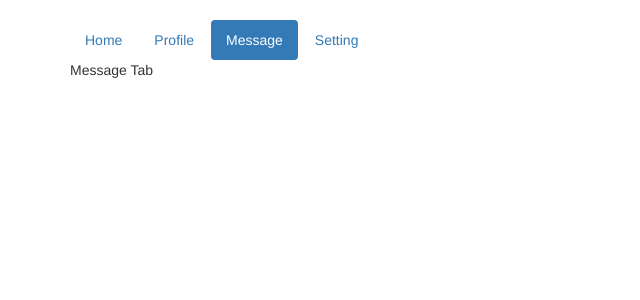
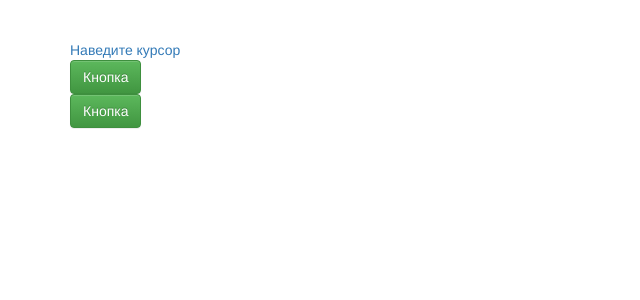
Before and after one commit to MADHAM19/my-fitapp, an Angular app: page / in a window 1280 px wide. Shown: the top 300 px of the page, without its empty margins (0-640 px from the left). Built offline with nearby package versions, Linux system fonts and the light colour scheme.

Commit message:
#14 - tooltip.js (всплывающие подсказки)

```diff
--- a/src/app/app.component.html
+++ b/src/app/app.component.html
@@ -39,17 +39,12 @@
 <!--<button type="button" class="btn btn-success">Регистрация</button>-->
 <!--</form>-->
 <!--</div>-->
+
+<br>
 <div class="container">
-  <ul class="nav nav-pills" role="tablist">
-    <li><a href="#home" role="pill" data-toggle="pill">Home</a></li>
-    <li><a href="#profile" role="pill" data-toggle="pill">Profile</a></li>
-    <li class="active"><a href="#message" role="pill" data-toggle="pill">Message</a></li>
-    <li><a href="#setting" role="pill" data-toggle="pill">Setting</a></li>
-  </ul>
-  <div class="tab-content">
-    <div role="tabpanel" class="tab-pane fade" id="home">Home Tab</div>
-    <div role="tabpanel" class="tab-pane fade" id="profile">Profile Tab</div>
-    <div role="tabpanel" class="tab-pane active fade in" id="message">Message Tab</div>
-    <div role="tabpanel" class="tab-pane fade" id="setting">Setting Tab</div>
-  </div>
+  <a href="#href" data-toggle="tooltip" title="Что-то не сработало">Наведите курсор</a>
+  <br>
+  <button data-toggle="tooltip" title="Кнопка" data-placement="left" class="btn btn-success">Кнопка</button>
+  <br>
+  <button data-toggle="tooltip" title="Кнопка" data-placement="right" class="btn btn-success">Кнопка</button>
 </div>
--- a/src/index.html
+++ b/src/index.html
@@ -8,11 +8,15 @@
   <meta name="viewport" content="width=device-width, initial-scale=1">
   <link rel="icon" type="image/x-icon" href="favicon.ico">
   <script src="https://ajax.googleapis.com/ajax/libs/jquery/3.3.1/jquery.min.js"></script>
-  <link rel="stylesheet" href="https://maxcdn.bootstrapcdn.com/bootstrap/3.3.7/css/bootstrap.min.css" integrity="sha384-BVYiiSIFeK1dGmJRAkycuHAHRg32OmUcww7on3RYdg4Va+PmSTsz/K68vbdEjh4u" crossorigin="anonymous">
+  <link rel="stylesheet" href="https://maxcdn.bootstrapcdn.com/bootstrap/3.3.7/css/bootstrap.min.css"
+        integrity="sha384-BVYiiSIFeK1dGmJRAkycuHAHRg32OmUcww7on3RYdg4Va+PmSTsz/K68vbdEjh4u" crossorigin="anonymous">
   <!-- Optional theme -->
-  <link rel="stylesheet" href="https://maxcdn.bootstrapcdn.com/bootstrap/3.3.7/css/bootstrap-theme.min.css" integrity="sha384-rHyoN1iRsVXV4nD0JutlnGaslCJuC7uwjduW9SVrLvRYooPp2bWYgmgJQIXwl/Sp" crossorigin="anonymous">
+  <link rel="stylesheet" href="https://maxcdn.bootstrapcdn.com/bootstrap/3.3.7/css/bootstrap-theme.min.css"
+        integrity="sha384-rHyoN1iRsVXV4nD0JutlnGaslCJuC7uwjduW9SVrLvRYooPp2bWYgmgJQIXwl/Sp" crossorigin="anonymous">
   <!-- Latest compiled and minified JavaScript-->
-  <script src="https://maxcdn.bootstrapcdn.com/bootstrap/3.3.7/js/bootstrap.min.js" integrity="sha384-Tc5IQib027qvyjSMfHjOMaLkfuWVxZxUPnCJA7l2mCWNIpG9mGCD8wGNIcPD7Txa" crossorigin="anonymous"></script>
+  <script src="https://maxcdn.bootstrapcdn.com/bootstrap/3.3.7/js/bootstrap.min.js"
+          integrity="sha384-Tc5IQib027qvyjSMfHjOMaLkfuWVxZxUPnCJA7l2mCWNIpG9mGCD8wGNIcPD7Txa"
+          crossorigin="anonymous"></script>
   <style>
     body {
       padding: 20px;
@@ -20,6 +24,11 @@
   </style>
 </head>
 <body>
-  <app-root></app-root>
+<script>
+  $(document).ready (function () {
+    $('[data-toggle="tooltip"]').tooltip();
+  });
+</script>
+<app-root></app-root>
 </body>
 </html>
```
